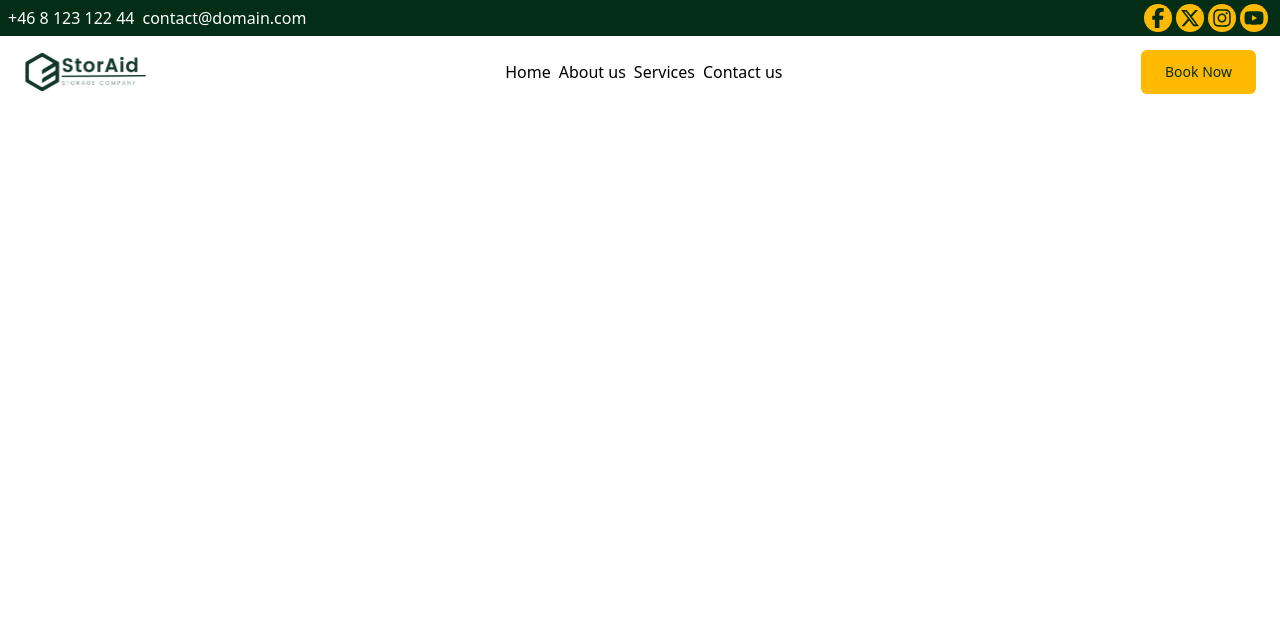
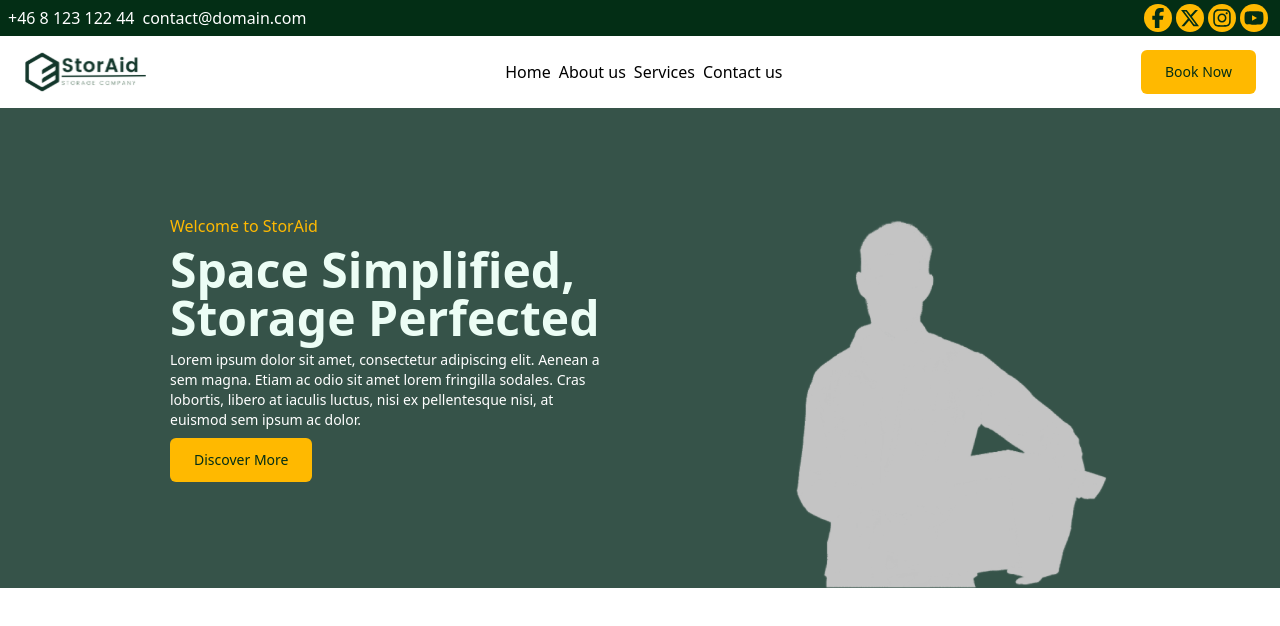
Before and after one commit to Burak-A-dev/StorAid, a React (Vite) app: page / in a window 1280 px wide. Shown: the top 626 px of the page. Built offline with nearby package versions, Linux system fonts and the light colour scheme.

Commit message:
Hero component finished +  changes made to the CTAButton for better usage.

```diff
--- a/src/App.jsx
+++ b/src/App.jsx
@@ -1,10 +1,17 @@
-import CTAButton from "./components/common/CTAButton";
+import Hero from "./components/common/Hero";
 import Navbar from "./components/common/Navbar";
 
 function App() {
   return (
     <div>
       <Navbar/>
+      <Hero
+  h3="Welcome to StorAid"
+  h1="Space Simplified, Storage Perfected"
+  p="Lorem ipsum dolor sit amet, consectetur adipiscing elit. Aenean a sem magna. Etiam ac odio sit amet lorem fringilla sodales. Cras lobortis, libero at iaculis luctus, nisi ex pellentesque nisi, at euismod sem ipsum ac dolor."
+  img="/hero-image.jpg"
+
+/>
     </div>
   );
 }
--- a/src/components/common/CTAButton.jsx
+++ b/src/components/common/CTAButton.jsx
@@ -1,10 +1,11 @@
-export default function CTAButton({ text, onClick, type="button" }) {
+export default function CTAButton({ text, onClick, type = "button", className = "" }) {
   return (
     <button
-      className='bg-amber-400 text-green-950 text-sm font-medium rounded-md flex items-center justify-center px-6 py-3 cursor-pointer'
+      className={`bg-amber-400 text-green-950 text-sm font-medium rounded-md flex items-center justify-center px-6 py-3 cursor-pointer ${className}`}
       onClick={onClick}
-      type={type}>
+      type={type}
+    >
       {text}
     </button>
-  )
+  );
 }
--- /dev/null
+++ b/src/components/common/Hero.jsx
@@ -0,0 +1,24 @@
+import CTAButton from "./CTAButton";
+import icon from '../../assets/Hero-Silhouette.svg';
+
+export default function Hero({ h3, h1, p, showButton = true }) {
+  return (
+    <div className="bg-[#365349] h-120 px-20 flex flex-row align-center justify-around items-center">
+      <div className="flex flex-col gap-2 w-110">
+        {h3 && <h3 className="text-amber-400 font-medium">{h3}</h3>}
+        {h1 && <h1 className="text-emerald-50 text-5xl font-bold">{h1}</h1>}
+        {p && <p className="text-white text-sm font-light">{p}</p>}
+        {/*ChatGPT användes för att ta reda på hur CTAButton kan visas om den behövs.*/}
+        {showButton && <CTAButton text="Discover More" className="self-start" />}
+      </div>
+
+      <div className="self-end w-80">
+        <img
+          className=""
+          src={icon}
+          alt="Silhouette of a person"
+        />
+      </div>
+    </div>
+  );
+}
```
Also changed, not shown: src/assets/Hero-Silhouette.svg (added).
